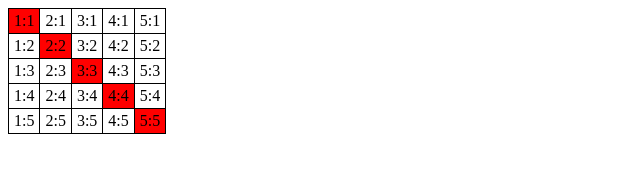
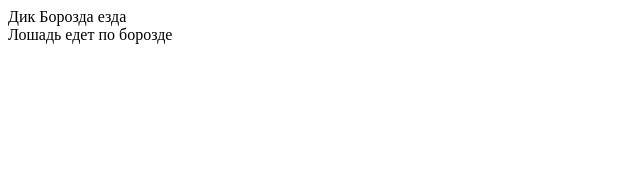
Before and after one commit to Kashtan/css2, a plain HTML site: page index.html in a window 1280 px wide. Shown: the whole page, without its empty margins (0-640 px from the left). Drawn offline with Linux system fonts and the light colour scheme.

Commit message:
Super-fantastic-zaebok

```diff
--- a/index.html
+++ b/index.html
@@ -1,62 +1,24 @@
 <!DOCTYPE HTML>
 <html>
+
 <head>
-  <style>
-    table {
-      border-collapse: collapse;
-    }
-
-    td {
-      border: 1px solid black;
-      padding: 3px 5px;
-    }
-  </style>
+  <link rel="stylesheet" href="style/style.css">
 </head>
 
+
 <body>
-  <table>
-    <tr>
-      <td>1:1</td>
-      <td>2:1</td>
-      <td>3:1</td>
-      <td>4:1</td>
-      <td>5:1</td>
-    </tr>
-    <tr>
-      <td>1:2</td>
-      <td>2:2</td>
-      <td>3:2</td>
-      <td>4:2</td>
-      <td>5:2</td>
-    </tr>
-    <tr>
-      <td>1:3</td>
-      <td>2:3</td>
-      <td>3:3</td>
-      <td>4:3</td>
-      <td>5:3</td>
-    </tr>
-    <tr>
-      <td>1:4</td>
-      <td>2:4</td>
-      <td>3:4</td>
-      <td>4:4</td>
-      <td>5:4</td>
-    </tr>
-    <tr>
-      <td>1:5</td>
-      <td>2:5</td>
-      <td>3:5</td>
-      <td>4:5</td>
-      <td>5:5</td>
-    </tr>
-  </table>
-  <script>
-    let table = document.body.firstElementChild;
+  <div class="nav-bar">
+<div class="nav-bar__">Дик Борозда езда
+      <div class="nav-bar __"> Лошадь едет по борозде </div>
+      <div class="nav-bar__ nav-bar__--"></div>
+      <div class="nav-bar__"></div>
 
-    for (let i = 0; i < table.rows.length; i++) {
-      table.rows[i].cells[i].style.backgroundColor = "red";
-    }
-  </script>
+
+    </div>
+
+
+
+    <script src="script.js"></script>
 </body>
+
 </html>
--- a/style/style.css
+++ b/style/style.css
@@ -0,0 +1,2 @@
+/*  */
+dsflkj
```
